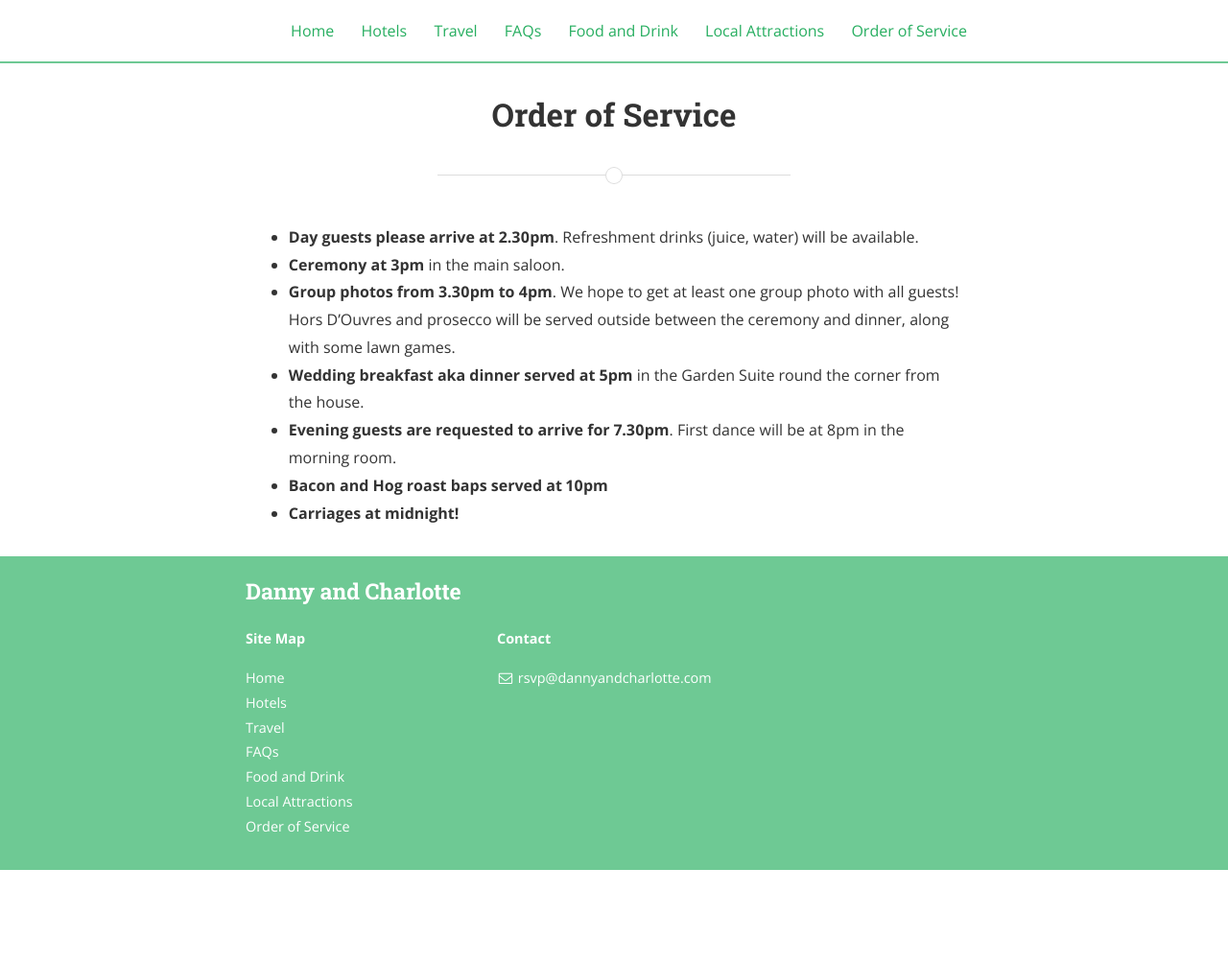
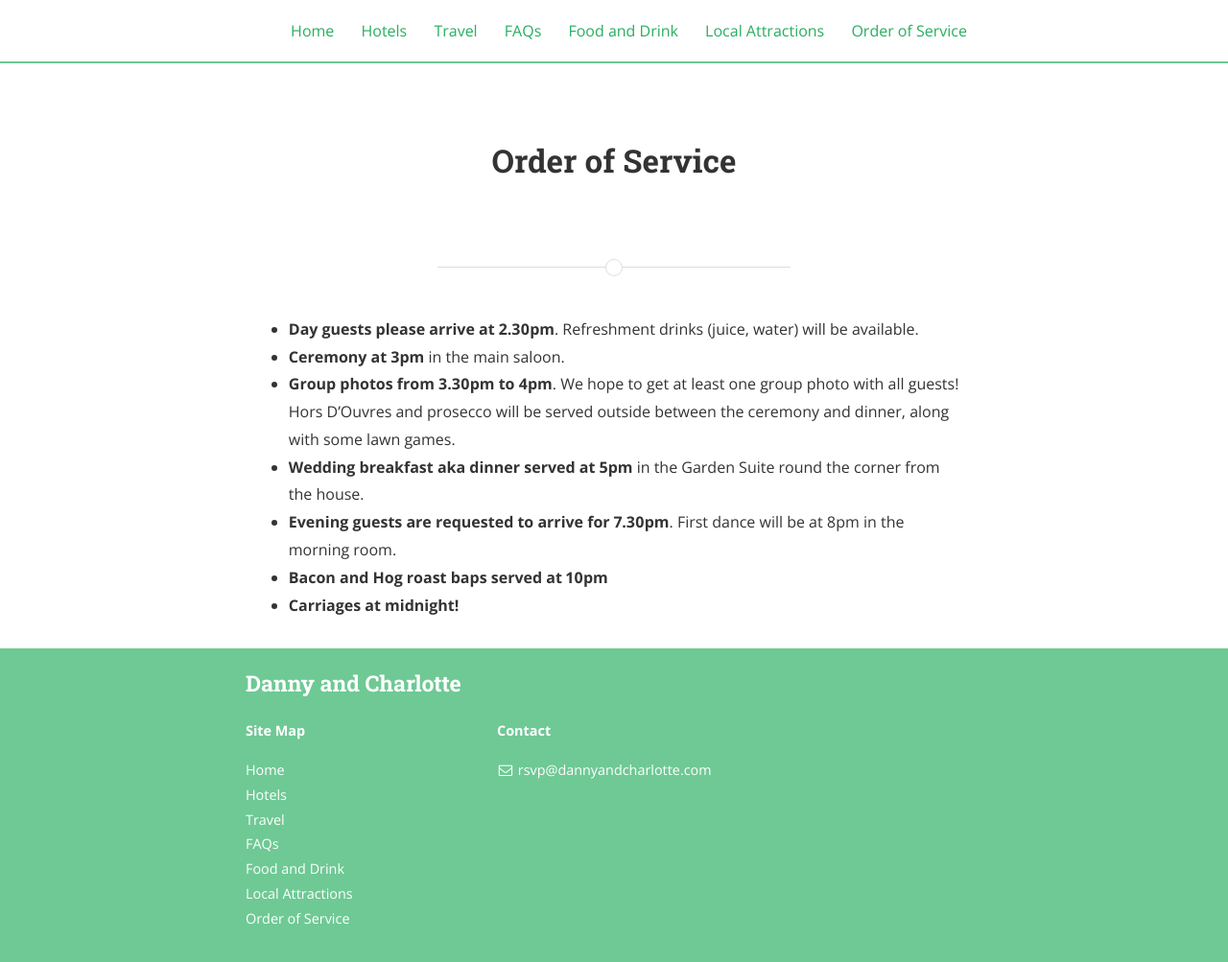
Before and after one commit to dannybrown/dannyandcharlotte.com, a Jekyll site: the page built from order-of-service.md, in a window 1280 px wide and 1003 px high. Shown: the whole window at 96% size. Built offline with Jekyll 4.4.1, drawn with Linux system fonts in a browser that asks for light colours; nearby versions of some CDN libraries.

Commit message:
add header

```diff
--- a/_layouts/page.html
+++ b/_layouts/page.html
@@ -3,10 +3,13 @@ layout: default
 ---
 <div class="wrapper">
 <div class="page">
-
-  <header class="post-header">
-    <h1 class="post-title">{{ page.title }}</h1>
-  </header>
+  <div class="post-header-container {% if page.cover %}has-cover{% endif %}" {% if page.cover %}style="background-image: url({{ page.cover | prepend: site.baseurl }});"{% endif %}>
+    <div class="scrim {% if page.cover %}has-cover{% endif %}">
+      <header class="post-header">
+        <h1 class="post-title">{{ page.title }}</h1>
+      </header>
+    </div>
+  </div>
 
   {% include page_divider.html %}
 
```
